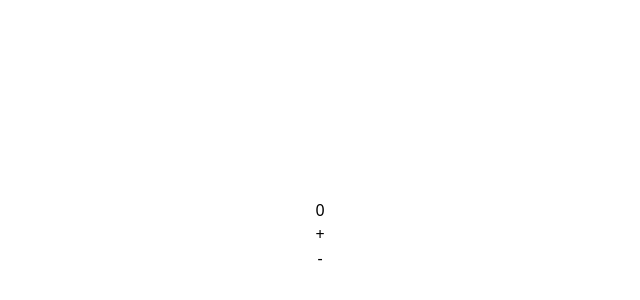
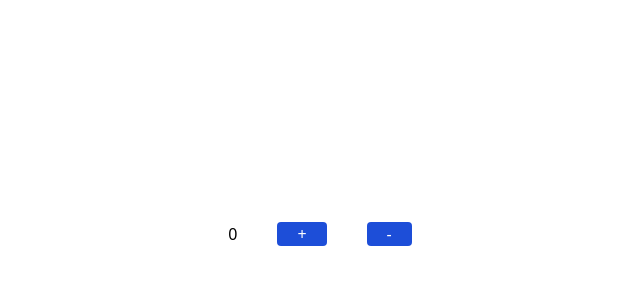
Before and after one commit to mabuhanifa/photography-app, a Next.js app: page / in a window 1280 px wide. Shown: the part 166-466 px from the top of the page, without its empty margins (320-960 px from the left). Built offline with nearby package versions, Linux system fonts and the light colour scheme.

Commit message:
btnClass

```diff
--- a/pages/index.tsx
+++ b/pages/index.tsx
@@ -3,11 +3,12 @@ import { useState } from 'react';
 
 const Home: NextPage = () => {
   const [state, setState] = useState(0);
+  const btnClass = "bg-blue-700 px-5 rounded text-white";
   return (
-    <div className="flex min-h-screen flex-col items-center justify-center py-2">
+    <div className="flex min-h-screen  items-center justify-center py-2 gap-10">
       {state}
-      <button onClick={() => setState((s) => s + 1)}>+</button>
-      <button onClick={() => setState((s) => s - 1)}>-</button>
+      <button onClick={() => setState((s) => s + 1)} className={btnClass}>+</button>
+      <button onClick={() => setState((s) => s - 1)} className={btnClass}>-</button>
     </div>
   )
 }
```
